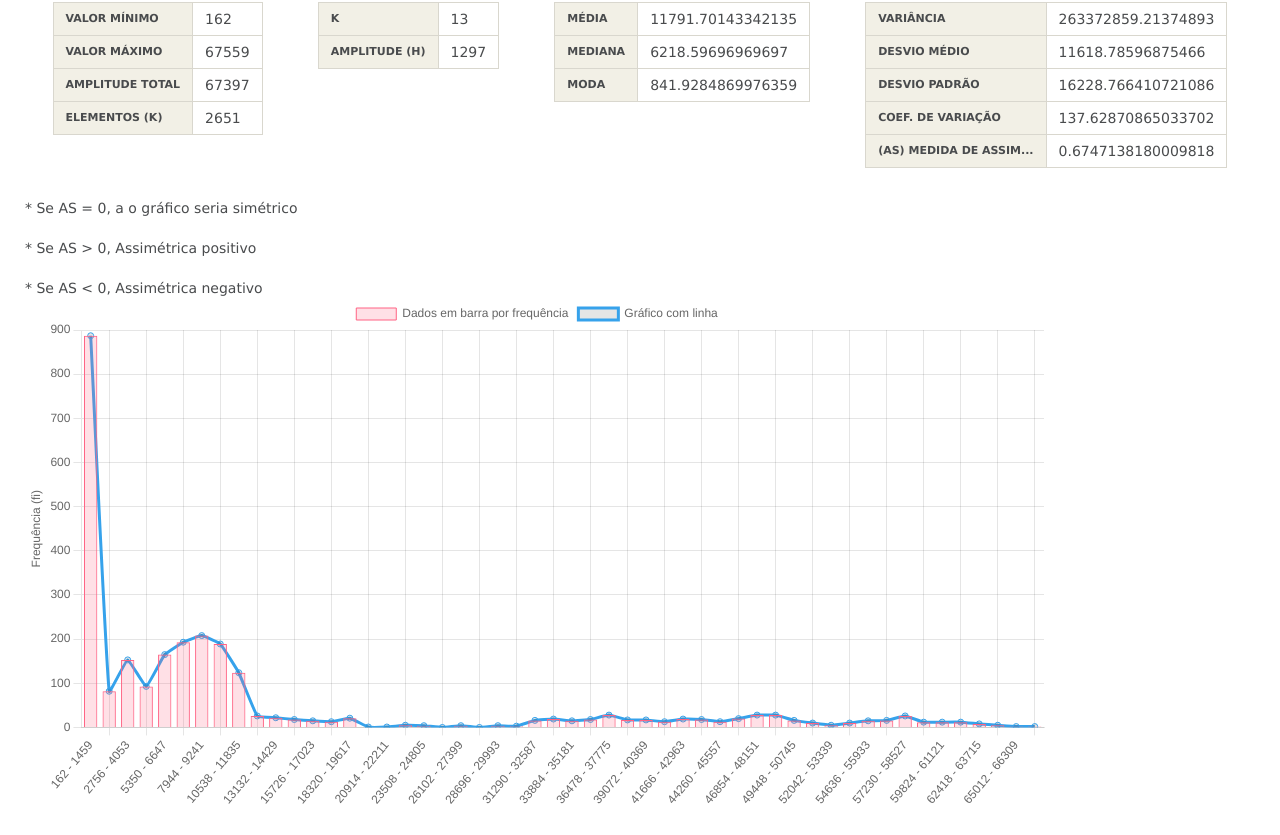
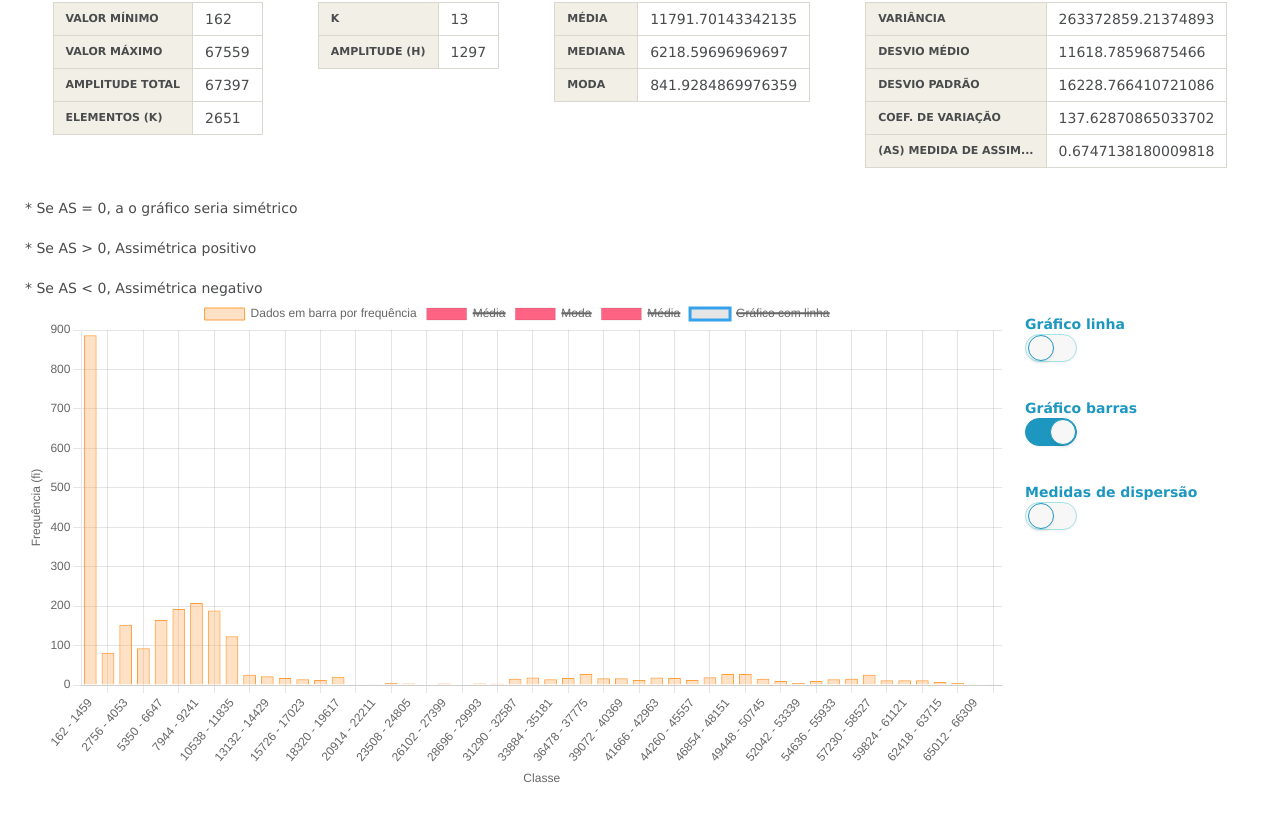
Before and after one commit to pleonardodp12/statistic, a React (Vite) app: page / in a window 1280 px wide. Shown: the part 1873-2708 px from the top of the page. Built offline with nearby package versions, Linux system fonts and the light colour scheme.

Commit message:
adding dispersion measures

```diff
--- a/src/App.tsx
+++ b/src/App.tsx
@@ -1,11 +1,12 @@
-import { Scatter } from "react-chartjs-2";
-import { analyzeArray } from "./utils";
+import { useState } from "react";
+import { analisarDados } from "./utils";
 import { data } from "./data";
-import { Chart, registerables } from "chart.js";
+import { Chart as Chartjs, registerables } from "chart.js";
+import { Chart } from "react-chartjs-2";
 import "./style.css";
-Chart.register(...registerables);
+Chartjs.register(...registerables);
 
-//exemplo de dados com AS negativo
+// exemplo de dados com AS negativo
 // const data = [
 //   20, 25, 25, 25, 25, 25, 21, 24, 24, 24, 24, 25, 25, 25, 15, 27, 26, 26, 30,
 // ];
@@ -16,13 +17,25 @@ Chart.register(...registerables);
 //   33, 33, 15,
 // ];
 
-const dados = analyzeArray(data);
+const dados = analisarDados(data);
 
-console.log(dados);
+// console.log(dados);
 
-// const findMFromClasses = () => {};
+const findM = (m = 0) => {
+  const classeEncontrada = dados.tabelaDeClasses.find((dado) => {
+    const [min, max] = dado.classe.split(" - ").map(Number);
+    return m >= min && m <= max;
+  });
+
+  return classeEncontrada;
+};
 
 function App() {
+  const [showLine, setShowLine] = useState<boolean>(false);
+  const [showBar, setShowBar] = useState<boolean>(true);
+  const [showDispersionMeasures, setShowDispersionMeasures] =
+    useState<boolean>(false);
+
   return (
     <>
       <h2>Tabela de classes</h2>
@@ -140,28 +153,68 @@ function App() {
       <p>* Se AS {" > "} 0, Assimétrica positivo </p>
       <br />
       <p>* Se AS {" < "} 0, Assimétrica negativo </p>
-      <div style={{ width: "80vw" }}>
-        <Scatter
+      <div className="graphic-content">
+        <div className="graphic">
+          <Chart
+            type="bar"
+            style={{ width: "70%" }}
             data={{
               labels: dados.tabelaDeClasses.map(({ classe }) => classe),
               datasets: [
                 {
+                  hidden: !showBar,
                   type: "bar",
                   label: "Dados em barra por frequência",
-                data: dados.tabelaDeClasses.map(({ fi }) => fi),
-                borderColor: "rgb(255, 99, 132)",
+                  data: dados.tabelaDeClasses,
+                  parsing: {
+                    xAxisKey: "classe",
+                    yAxisKey: "fi",
+                  },
+                  borderColor: "rgb(255, 159, 64)",
                   borderWidth: 1,
-                backgroundColor: "rgba(255, 99, 132, 0.2)",
+                  backgroundColor: "rgba(255, 159, 64, 0.3)",
                 },
-              // {
-              //   type: "line",
-              //   label: "Bar Dataset",
-              //   data: [dados.media, dados.moda, dados.mediana],
-              //   borderColor: "rgb(176, 219, 21)",
-              //   borderWidth: 1,
-              //   backgroundColor: "rgba(123, 145, 0, 0.2)",
-              // },
                 {
+                  hidden: !showDispersionMeasures,
+                  type: "bubble",
+                  label: "Média",
+                  data: [
+                    {
+                      x: findM(dados.media)?.classe,
+                      y: findM(dados.media)?.fi,
+                      r: 6,
+                    },
+                  ],
+                  backgroundColor: "rgb(255, 99, 132)",
+                },
+                {
+                  hidden: !showDispersionMeasures,
+                  type: "bubble",
+                  label: "Moda",
+                  data: [
+                    {
+                      x: findM(dados.moda)?.classe,
+                      y: findM(dados.moda)?.fi,
+                      r: 6,
+                    },
+                  ],
+                  backgroundColor: "rgb(255, 99, 132)",
+                },
+                {
+                  hidden: !showDispersionMeasures,
+                  type: "bubble",
+                  label: "Média",
+                  data: [
+                    {
+                      x: findM(dados.mediana)?.classe,
+                      y: findM(dados.mediana)?.fi,
+                      r: 6,
+                    },
+                  ],
+                  backgroundColor: "rgb(255, 99, 132)",
+                },
+                {
+                  hidden: !showLine,
                   type: "line",
                   tension: 0.1,
                   label: "Gráfico com linha",
@@ -173,19 +226,47 @@ function App() {
             }}
             options={{
               responsive: true,
+              maintainAspectRatio: true,
               scales: {
+                x: {
+                  title: {
+                    display: true,
+                    text: "Classe",
+                  },
+                  beginAtZero: true,
+                },
                 y: {
                   title: {
                     display: true,
                     text: "Frequência (fi)",
                   },
-                min: 0,
                   beginAtZero: true,
                 },
               },
             }}
           />
         </div>
+
+        <div className="wrapper-toggles">
+          <div className="toggle">
+            <span>Gráfico linha</span>
+            <input type="checkbox" checked={showLine} readOnly />
+            <label onClick={() => setShowLine(!showLine)}></label>
+          </div>
+          <div className="toggle">
+            <span>Gráfico barras</span>
+            <input type="checkbox" checked={showBar} readOnly />
+            <label onClick={() => setShowBar(!showBar)}></label>
+          </div>
+          <div className="toggle">
+            <span>Medidas de dispersão</span>
+            <input type="checkbox" checked={showDispersionMeasures} readOnly />
+            <label
+              onClick={() => setShowDispersionMeasures(!showDispersionMeasures)}
+            ></label>
+          </div>
+        </div>
+      </div>
     </>
   );
 }
--- a/src/style.css
+++ b/src/style.css
@@ -9,6 +9,22 @@
   display: flex;
   align-items: flex-start;
   justify-content: space-around;
+}
+
+.graphic-content {
+  width: 100%;
+  display: flex;
+}
+
+.graphic {
+  width: 80%;
+}
+
+.wrapper-toggles {
+  margin: 16px;
+  display: flex;
+  flex-direction: column;
+  gap: 16px;
 }
 
 .rtable {
@@ -161,3 +177,60 @@ code {
   background: #fffbcc;
   font-size: 12px;
 }
+
+.toggle {
+  margin-bottom: 20px;
+}
+
+.toggle > input {
+  display: none;
+}
+
+.toggle > label {
+  position: relative;
+  display: block;
+  height: 28px;
+  width: 52px;
+  background-color: #f7f7f7;
+  border: 1px #a2e3e6 solid;
+  box-shadow: 0px 1px 2px rgba(0, 0, 0, 0.05);
+  border-radius: 100px;
+  cursor: pointer;
+  transition: all 0.3s ease;
+}
+
+.toggle span {
+  color: #1d97bf;
+  font-weight: 600;
+}
+.toggle > label:after {
+  position: absolute;
+  left: 2px;
+  top: 0px;
+  display: block;
+  width: 24px;
+  height: 24px;
+  border-radius: 100px;
+  background: #f7f7f7;
+  border: 1px solid #1d97bf;
+  box-shadow: 0px 3px 3px rgba(0, 0, 0, 0.05);
+  content: "";
+  transition: all 0.3s ease;
+}
+.toggle > label:active:after {
+  transform: scale(1.15, 0.85);
+}
+.toggle > input:checked ~ label {
+  background-color: #1d97bf;
+  border-color: #1d97bf;
+}
+.toggle > input:checked ~ label:after {
+  left: 24px;
+}
+.toggle > input:disabled ~ label {
+  background-color: #d5d5d5;
+  pointer-events: none;
+}
+.toggle > input:disabled ~ label:after {
+  background-color: rgba(255, 255, 255, 0.3);
+}
--- a/src/utils/index.ts
+++ b/src/utils/index.ts
@@ -156,8 +156,8 @@ const formulaMediana = (totalFi, tabelaDeClasses) => {
   return mediana;
 };
 
-// Função principal para analisar o array de dados
-export const analyzeArray = (arr) => {
+// Função principal para analisar a lista de dados
+export const analisarDados = (arr) => {
   // Ordena a lista de dados em ordem crescente
   const dadosOrdenados = [...arr].sort((a, b) => a - b);
 
```
Lines whose indentation alone changed are shown as unchanged.
